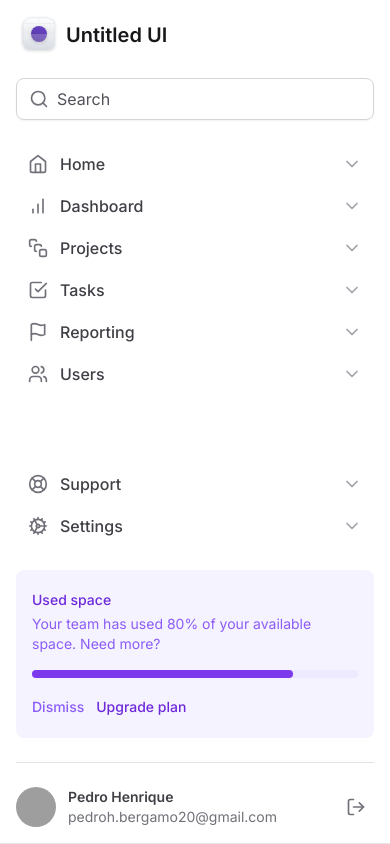
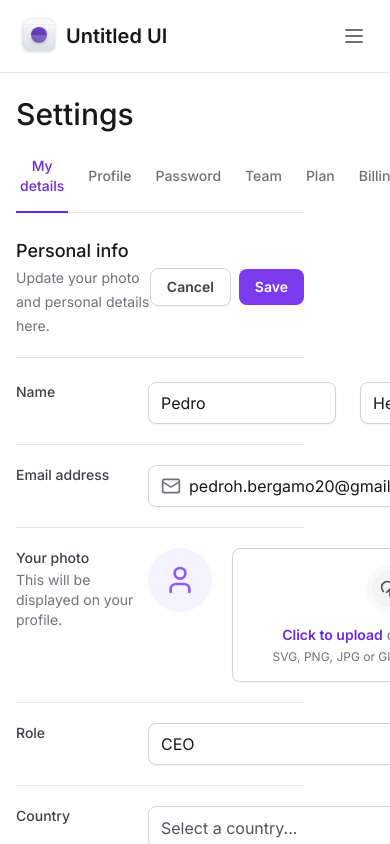
Before and after one commit to DevPedroHB/dashboard-tailwind, a Next.js app: page / in a window 390 px wide. Shown: the top 844 px of the page. Built offline with nearby package versions, Linux system fonts and the light colour scheme; grey boxes are pictures that could not be loaded.

Commit message:
📦 feat: Adicionando abertura da Sidebar

```diff
--- a/package.json
+++ b/package.json
@@ -10,6 +10,7 @@
   },
   "dependencies": {
     "@formkit/auto-animate": "0.7.0",
+    "@radix-ui/react-collapsible": "1.0.3",
     "@radix-ui/react-select": "1.2.2",
     "@radix-ui/react-tabs": "1.0.4",
     "autoprefixer": "10.4.14",
--- a/src/app/layout.tsx
+++ b/src/app/layout.tsx
@@ -20,7 +20,9 @@
       <body className={inter.className}>
         <div className="grid min-h-screen grid-cols-app">
           <Sidebar />
-          <main className="px-8 pb-12 pt-8">{children}</main>
+          <main className="px-4 pb-12 pt-24 lg:col-start-2 lg:px-8 lg:pb-12 lg:pt-8">
+            {children}
+          </main>
         </div>
       </body>
     </html>
--- a/src/components/Sidebar/index.tsx
+++ b/src/components/Sidebar/index.tsx
@@ -1,3 +1,6 @@
+"use client";
+
+import * as Collapsible from "@radix-ui/react-collapsible";
 import {
   BarChart,
   CheckSquare,
@@ -5,10 +8,12 @@
   Flag,
   Home,
   LifeBuoy,
+  Menu,
   Search,
   SquareStack,
   Users,
 } from "lucide-react";
+import { Button } from "../Button";
 import { Input } from "../Form/Input";
 import { Logo } from "./Logo";
 import { NavItem } from "./NavItem";
@@ -17,8 +22,19 @@
 
 export function Sidebar() {
   return (
-    <aside className="fixed bottom-0 left-0 right-0 top-0 z-20 flex flex-col gap-6 border-b border-zinc-200 bg-white p-4 lg:relative lg:right-auto lg:w-80 lg:border-r lg:px-5 lg:py-8">
+    <Collapsible.Root className="fixed left-0 right-0 top-0 z-20 flex flex-col gap-6 border-b border-zinc-200 bg-white p-4 data-[state=open]:bottom-0 lg:right-auto lg:w-80 lg:border-r lg:px-5 lg:py-8 lg:data-[state=closed]:bottom-0">
+      <div className="flex items-center justify-between">
         <Logo />
+        <Collapsible.Trigger asChild className="lg:hidden">
+          <Button variant="ghost" type="button">
+            <Menu className="h-6 w-6" />
+          </Button>
+        </Collapsible.Trigger>
+      </div>
+      <Collapsible.Content
+        forceMount
+        className="flex flex-1 flex-col gap-6 data-[state=closed]:hidden lg:data-[state=closed]:flex"
+      >
         <Input.Root>
           <Input.Prefix>
             <Search className="h-5 w-5 text-zinc-500" />
@@ -42,6 +58,7 @@
         <UsedSpaceWidget />
         <div className="h-px bg-zinc-200" />
         <Profile />
-    </aside>
+      </Collapsible.Content>
+    </Collapsible.Root>
   );
 }
```
Also changed, not shown: 1 other file (tests, documents, lock files or other folders). Lines whose indentation alone changed are shown as unchanged.
